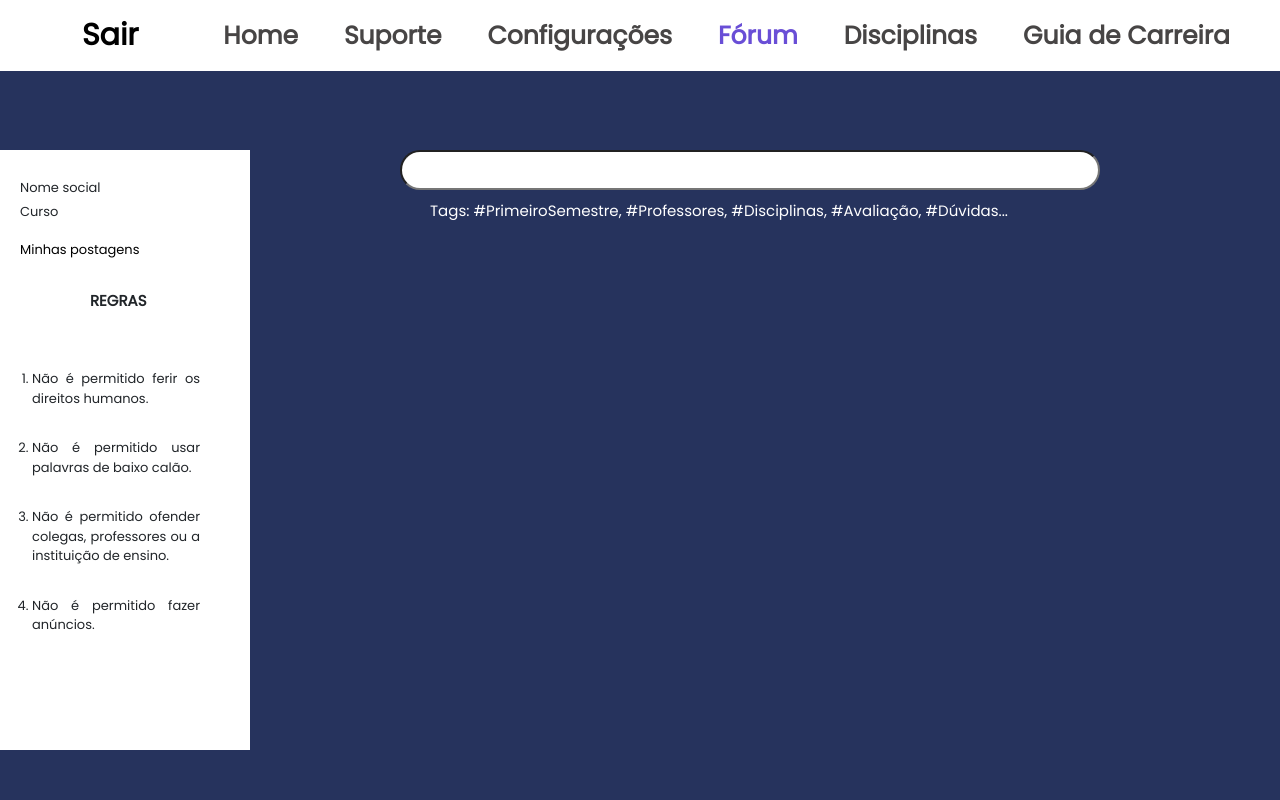
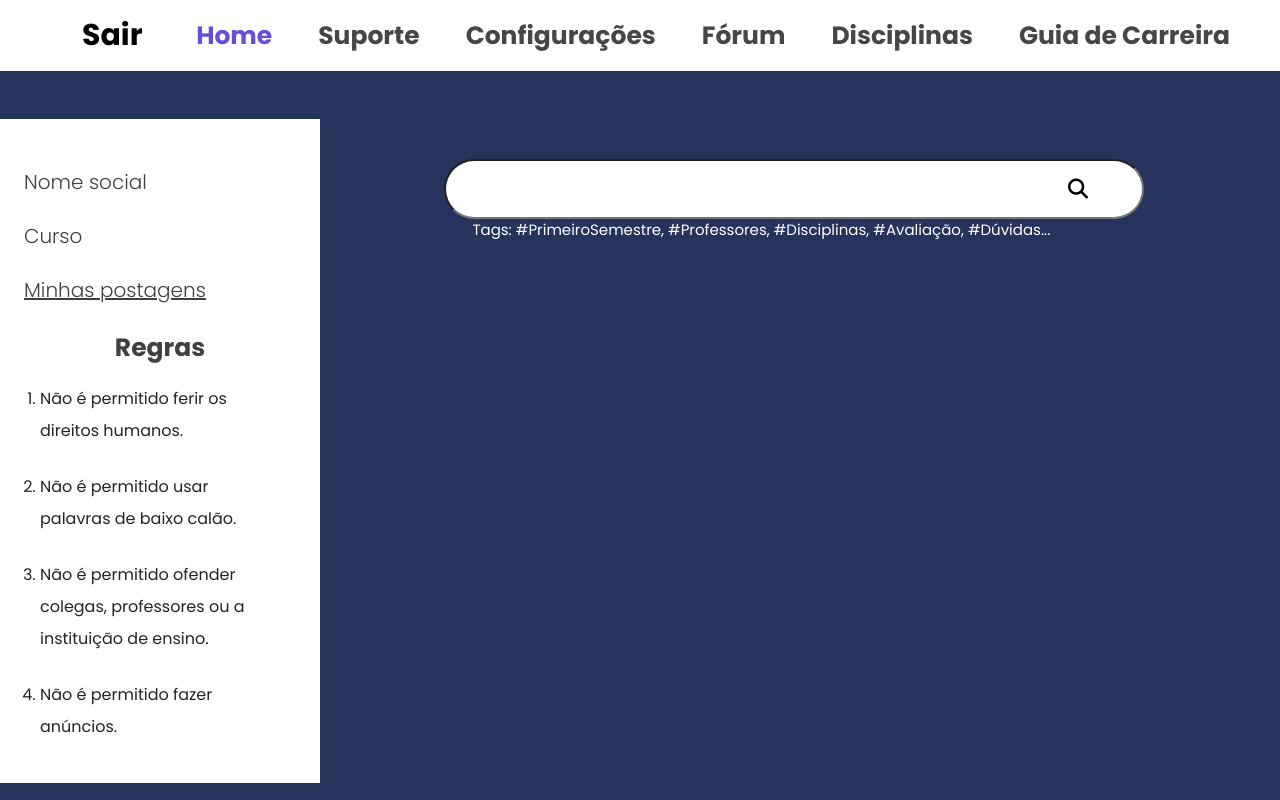
Before and after one commit to laise18x/tcc_acau, a PHP site: page /forum.html in a window 1280 px wide. Run offline with PHP 8.4, Linux system fonts and the light colour scheme; some libraries are stand-ins or nearby versions.

Commit message:
Alterações de CSS e classes do bootstrap nas páginas do fórum e configurações

```diff
--- a/forum.css
+++ b/forum.css
@@ -1,93 +1,55 @@
 body {
-	font-family: 'Poppins', sans-serif;
-	background: #26335D;
+  background: #26335d;
 }
-
-
-#lateral {
-	position: absolute;
-	top: 150px;
-	height: 600px;
-	width: 250px;
+.lateral {
   background-color: white;
 }
+.nomeSocial,
+.cursoNome,
+.minhasPostagens {
+  font-family: "Poppins";
+  font-style: normal;
+  font-weight: 300;
+  font-size: 20px;
+  line-height: 30px;
 
-h4 {
-	font-size: 13px;
-	margin-left: 20px;
+  color: #404040;
 }
-
-h4.label_nomeSocial {
-	margin-top: 30px;
+.regras {
+  font-style: normal;
+  font-weight: 700;
+  font-size: 25px;
+  line-height: 38px;
+  color: #404040;
 }
-
-#lateral a {
-	text-decoration: none;
-	color: black;
-	position: absolute;
-	top: 90px;
-	left: 20px;
-	font-size: 13px;
-}
-
-#lateral a:hover {
-	text-decoration: none;
-	color: #694ED6;
-	position: absolute;
-	top: 90px;
-	left: 20px;
-	font-size: 13px;
-}
-
-#lateral p {
-	text-transform: uppercase;
-	font-weight: bold;
-	font-size: 15px;
-	position: absolute;
-	top: 140px;
-	left: 90px;
-}
-
-#lateral li {
-	font-size: 13px;
-	margin-top: 30px;
-	margin-right: 50px;
-	text-align: justify;
-}
-
-#lateral li.label_lista {
-	margin-top: 150px;
-}
-
-/*Lateral - Fim */
-
 /*Início barra de pesquisa */
 
-.barra_pesquisa {
+.barra_pesquisa{
   border-radius: 30px;
   width: 700px;
-	height: 40px;
-	position: absolute;
+  height: 60px;
   top: 150px;
-	left: 400px;
+  margin-left: 12%;
   padding: 10px;
 }
-
-
+.btn-search{
+	border: 0px;
+	background-color: transparent;
+	height: 40px;
+  top: 50px;
+	position: relative;
+	margin-left: 78%;
+}
 /* Fim barra de pesquisa */
-
 
 /*Início Seção das tags */
 #TAGS {
-	position: absolute;
-	top: 200px;
-	left: 430px;
+  margin-left: 15%;
 }
 
 #TAGS p {
   color: white;
   font-size: 15px;
-
 }
 
 /*Fim Seção das tags */
--- a/forum.html
+++ b/forum.html
@@ -2,29 +2,41 @@
 <html lang="en">
   <head>
     <!-- Meta tags Obrigatórias -->
-  <meta charset="utf-8">
-  <meta name="viewport" content="width=device-width, initial-scale=1">
+    <meta charset="utf-8" />
+    <meta name="viewport" content="width=device-width, initial-scale=1" />
     <title>ACAU - Fórum</title>
 
     <!-- Bootstrap CSS -->
-  <link href="https://cdn.jsdelivr.net/npm/bootstrap@5.1.3/dist/css/bootstrap.min.css" rel="stylesheet" integrity="sha384-1BmE4kWBq78iYhFldvKuhfTAU6auU8tT94WrHftjDbrCEXSU1oBoqyl2QvZ6jIW3" crossorigin="anonymous">
-
+    <link
+      href="https://cdn.jsdelivr.net/npm/bootstrap@5.0.2/dist/css/bootstrap.min.css"
+      rel="stylesheet"
+      integrity="sha384-EVSTQN3/azprG1Anm3QDgpJLIm9Nao0Yz1ztcQTwFspd3yD65VohhpuuCOmLASjC"
+      crossorigin="anonymous"
+    />
+    <link rel="preconnect" href="https://fonts.googleapis.com" />
+    <link rel="preconnect" href="https://fonts.gstatic.com" crossorigin />
+    <link
+      href="https://fonts.googleapis.com/css2?family=Poppins:wght@300;400;500;600;700&display=swap"
+      rel="stylesheet"
+    />
+    <!--Font Awesome Icons-->
+    <script
+      src="https://kit.fontawesome.com/c38b27744a.js"
+      crossorigin="anonymous"
+    ></script>
     <!-- Estilo customizado -->
-  <link rel="stylesheet" type="text/css" href="forum.css">
-  <link rel="stylesheet" type="text/css" href="style.css">
-  <link href='https://fonts.googleapis.com/css?family=Poppins' rel='stylesheet'>
-  <link rel="stylesheet" href="https://cdnjs.cloudflare.com/ajax/libs/font-awesome/4.7.0/css/font-awesome.min.css">
-
+    <link rel="stylesheet" type="text/css" href="forum.css" />
+    <link rel="stylesheet" type="text/css" href="style.css" />
   </head>
 
+  <body>
+    <header>
+      <!--Início cabeçalho-->
 
-  <body class="home_body">
-
-   <header><!--Início cabeçalho-->
-
+      <!--navbar-->
       <nav class="navbar navbar-expand-lg">
         <div class="container-fluid">
-        <a class="navbar-brand" href="#">Sair</a>
+          <a class="navbar-brand" href="login.html">Sair</a>
           <button
             class="navbar-toggler"
             type="button"
@@ -42,54 +54,74 @@
           >
             <ul class="navbar-nav mb-2 mb-lg-0">
               <li class="nav-item">
-              <a class="nav-link" href="index.html">Home</a>
+                <a class="nav-link active" aria-current="page" href="#">Home</a>
               </li>
               <li class="nav-item">
-              <a class="nav-link" href="#">Suporte</a>
+                <a class="nav-link" href="suporte.html">Suporte</a>
               </li>
               <li class="nav-item">
                 <a class="nav-link" href="configuracoes.html">Configurações</a>
               </li>
               <li class="nav-item">
-              <a class="nav-link active" aria-current="page" href="forum.html">Fórum</a>
+                <a class="nav-link" href="forum.html">Fórum</a>
               </li>
               <li class="nav-item">
                 <a class="nav-link" href="#">Disciplinas</a>
               </li>
               <li class="nav-item">
-              <a class="nav-link" href="#">Guia de Carreira</a>
+                <a class="nav-link" href="guiadecarreira.html"
+                  >Guia de Carreira</a
+                >
               </li>
             </ul>
           </div>
         </div>
       </nav>
+      <!--navbar end-->
+    </header>
+    <!--Fim cabeçalho-->
+    <div class="container mw-100">
+      <div class="row mt-5">
+        <div class="col-3 px-4 lateral">
+          <!--Início div lateral -->
+          <div class="info">
+            <div class="" >
+              <h4 class="nomeSocial mt-5 pb-3">Nome social</h4>
+              <h4 class="cursoNome pb-3">Curso</h4>
+              <a class="minhasPostagens pb-4" href="#">Minhas postagens</a>
+              <p class="regras pt-4 text-center">Regras</p>
+              <ol class="px-3 lh-lg">
+                <li class="pb-4">
+                  Não é permitido ferir os direitos humanos.
+                </li>
+                <li class="pb-4">Não é permitido usar palavras de baixo calão.</li>
+                <li class="pb-4">
+                  Não é permitido ofender colegas, professores ou a instituição
+                  de ensino.
+                </li>
+                <li class="pb-4">Não é permitido fazer anúncios.</li>
+              </ol>
+            </div>
+          </div>
+        </div>
+        <!--Fim div lateral -->
+        <div class="central col-9">
+          <!--Início barra de pesquisa-->
+          <form action="">
+            <button type="submit" class="btn-search"><i class="fa-solid fa-magnifying-glass fa-lg"></i></button>
+            <input type="search" class="barra_pesquisa ps-4">
+          </form>
 
-
-    </header><!--Fim cabeçalho-->
-
-    <div id="lateral"><!--Início div lateral -->
-      <h4 class="label_nomeSocial"> Nome social </h4>
-      <h4> Curso </h4>
-
-      <a href="">Minhas postagens</a>
-
-      <p>Regras</p>
-
-      <ol>
-        <li class="label_lista">Não é permitido ferir os direitos humanos.</li>
-        <li>Não é permitido usar palavras de baixo calão.</li>
-        <li>Não é permitido ofender colegas, professores ou a instituição de ensino.</li>
-        <li>Não é permitido fazer anúncios.</li>
-      </ol>
-
-    </div><!--Fim div lateral -->
-
-    <!--Início barra de pesquisa-->
-    <input type="text" class="barra_pesquisa">
           <!--Fim barra de pesquisa-->
-
           <div id="TAGS">
-      <p>Tags: #PrimeiroSemestre, #Professores, #Disciplinas, #Avaliação, #Dúvidas... </p>
+            <p>
+              Tags: #PrimeiroSemestre, #Professores, #Disciplinas, #Avaliação,
+              #Dúvidas...
+            </p>
+          </div>
+          <div class="forum"></div>
+        </div>
+      </div>
     </div>
 
     <script
--- a/guiadecarreira.html
+++ b/guiadecarreira.html
@@ -55,10 +55,10 @@
               <a class="nav-link" href="suporte.html">Suporte</a>
             </li>
             <li class="nav-item">
-              <a class="nav-link" href="#">Configurações</a>
+              <a class="nav-link" href="configuracoes.html">Configurações</a>
             </li>
             <li class="nav-item">
-              <a class="nav-link" href="#">Fórum</a>
+              <a class="nav-link" href="forum.html">Fórum</a>
             </li>
             <li class="nav-item">
               <a class="nav-link" href="#">Disciplinas</a>
--- a/index.html
+++ b/index.html
@@ -47,10 +47,10 @@
               <a class="nav-link" href="suporte.html">Suporte</a>
             </li>
             <li class="nav-item">
-              <a class="nav-link" href="#">Configurações</a>
+              <a class="nav-link" href="configuracoes.html">Configurações</a>
             </li>
             <li class="nav-item">
-              <a class="nav-link" href="#">Fórum</a>
+              <a class="nav-link" href="forum.html">Fórum</a>
             </li>
             <li class="nav-item">
               <a class="nav-link" href="#">Disciplinas</a>
--- a/suporte.html
+++ b/suporte.html
@@ -53,10 +53,10 @@
               <a class="nav-link active" aria-current="page" href="#">Suporte</a>
             </li>
             <li class="nav-item">
-              <a class="nav-link" href="#">Configurações</a>
+              <a class="nav-link" href="configuracoes.html">Configurações</a>
             </li>
             <li class="nav-item">
-              <a class="nav-link" href="#">Fórum</a>
+              <a class="nav-link" href="forum.html">Fórum</a>
             </li>
             <li class="nav-item">
               <a class="nav-link" href="#">Disciplinas</a>
```
Also changed, not shown: configuracoes.html (+17 -7 lines). Lines whose indentation alone changed are shown as unchanged.
